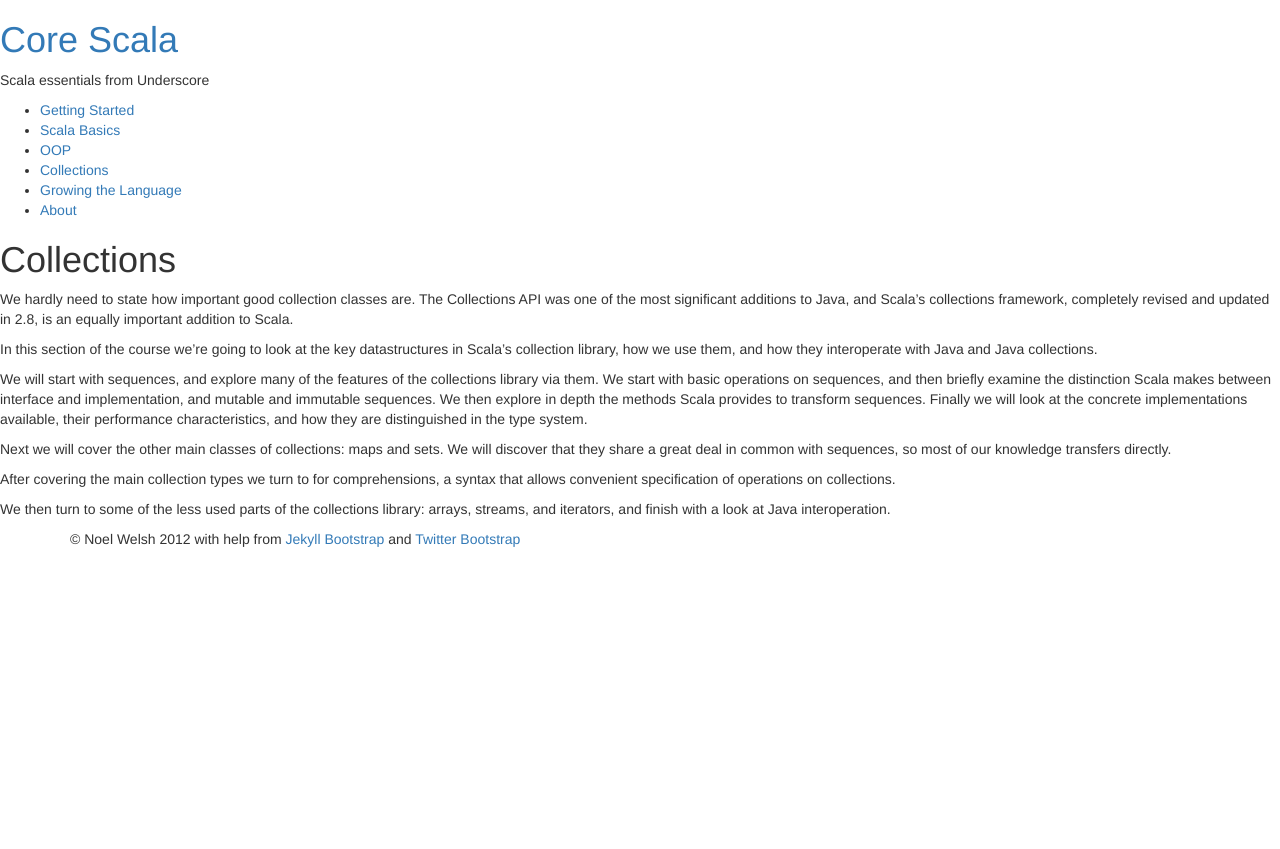
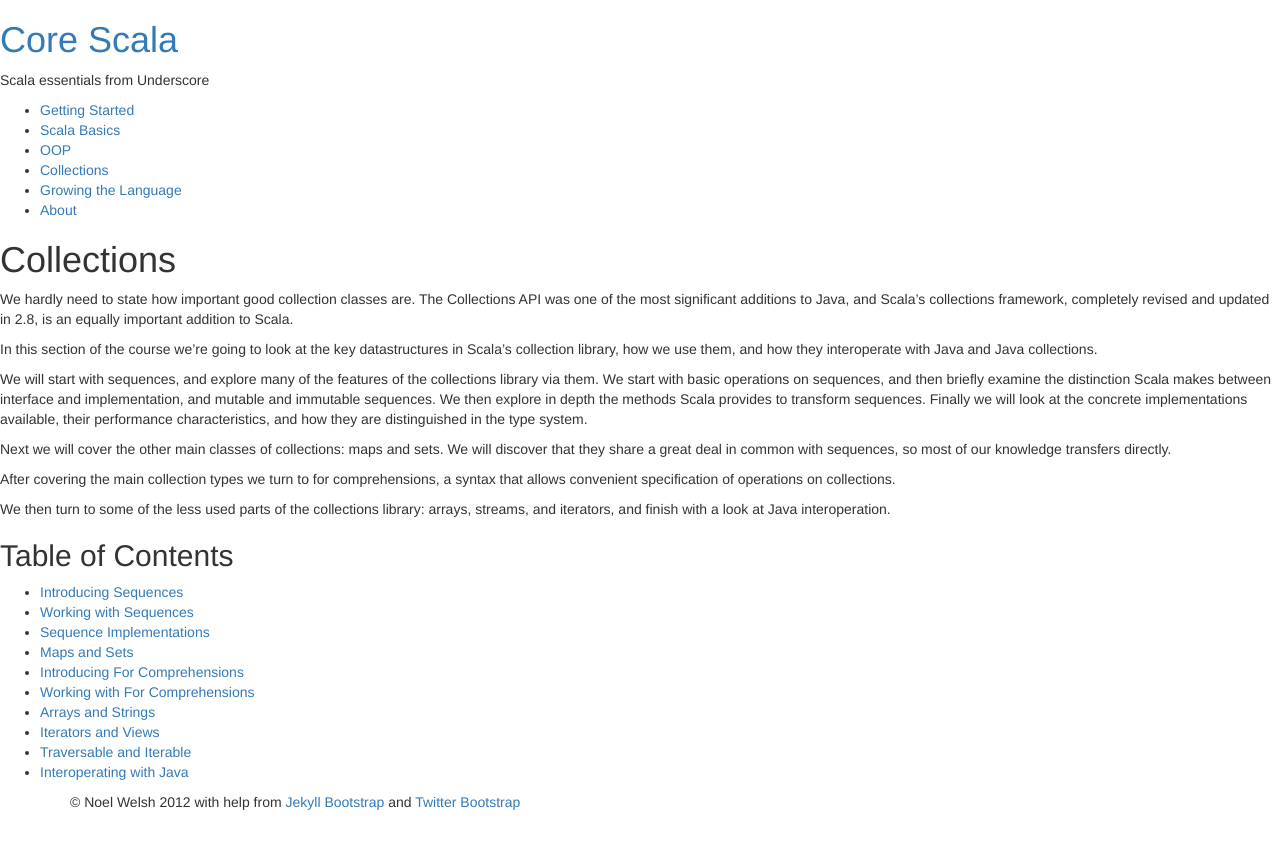
Before and after one commit to underscoreio/essential-scala, a Jekyll site: the page built from collections/index.md, in a window 1280 px wide. Shown: the top 849 px of the page. Built offline with Jekyll 4.4.1, drawn with Linux system fonts in a browser that asks for light colours; nearby versions of some CDN libraries; library files that are not in the unit come from our copies.

Commit message:
Add TOC, fix typo

```diff
--- a/collections/index.md
+++ b/collections/index.md
@@ -15,3 +15,16 @@ Next we will cover the other main classes of collections: maps and sets. We will
 After covering the main collection types we turn to for comprehensions, a syntax that allows convenient specification of operations on collections.
 
 We then turn to some of the less used parts of the collections library: arrays, streams, and iterators, and finish with a look at Java interoperation.
+
+## Table of Contents
+
+- [Introducing Sequences](seq.html)
+- [Working with Sequences](working-with-seq.html)
+- [Sequence Implementations](seq-implementations.html)
+- [Maps and Sets](map-and-set.html)
+- [Introducing For Comprehensions](for-comprehensions.html)
+- [Working with For Comprehensions](working-with-for-comprehensions.html)
+- [Arrays and Strings](arrays-and-strings.html)
+- [Iterators and Views](iterators.html)
+- [Traversable and Iterable](traversable.html)
+- [Interoperating with Java](java-interop.html)
```
Also changed, not shown: collections/seq.md (+1 -1 lines).
